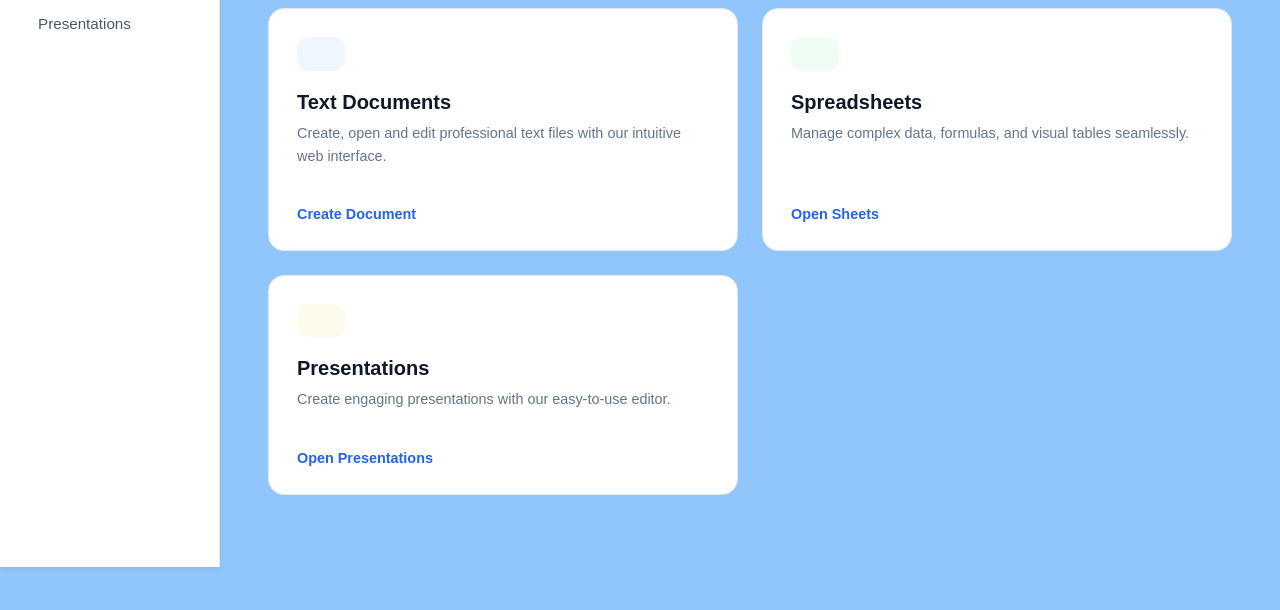
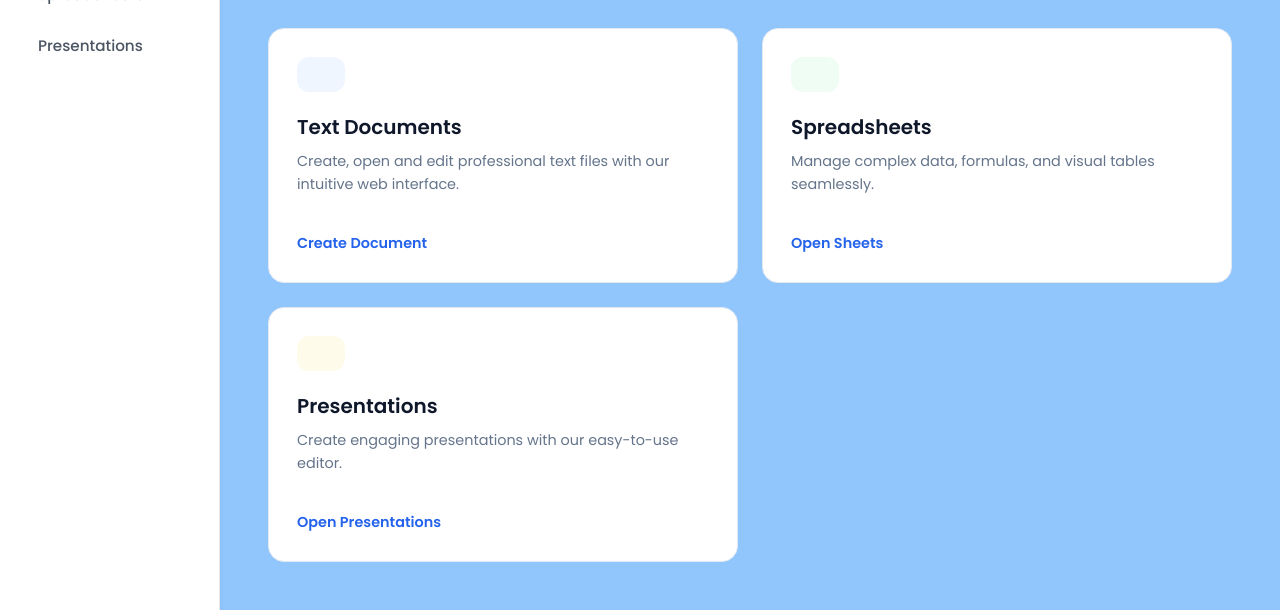
Before and after one commit to MasterX185/VeraOffice, a plain HTML site: page app/app.html in a window 1280 px wide. Shown: the part 213-823 px from the top of the page. Before the commit the page ends 800 px from the top, so only its background shows below. Drawn offline with Linux system fonts and the light colour scheme.

Commit message:
fix font

```diff
--- a/app/app.html
+++ b/app/app.html
@@ -11,6 +11,11 @@
     <meta name="viewport" content="width=device-width, initial-scale=1.0">
     <title>VeraOffice - App</title>
     <link rel="stylesheet" href="../style.css">
+
+    <!-- Google Fonts Poppins integration -->
+    <link rel="preconnect" href="https://fonts.googleapis.com">
+    <link rel="preconnect" href="https://fonts.gstatic.com" crossorigin>
+    <link href="https://fonts.googleapis.com/css2?family=Poppins:wght@400;500;600;700&display=swap" rel="stylesheet">
 
 </head>
 <body class="app-body">
```
Also changed, not shown: app/text/text.html (+5 -0 lines).
